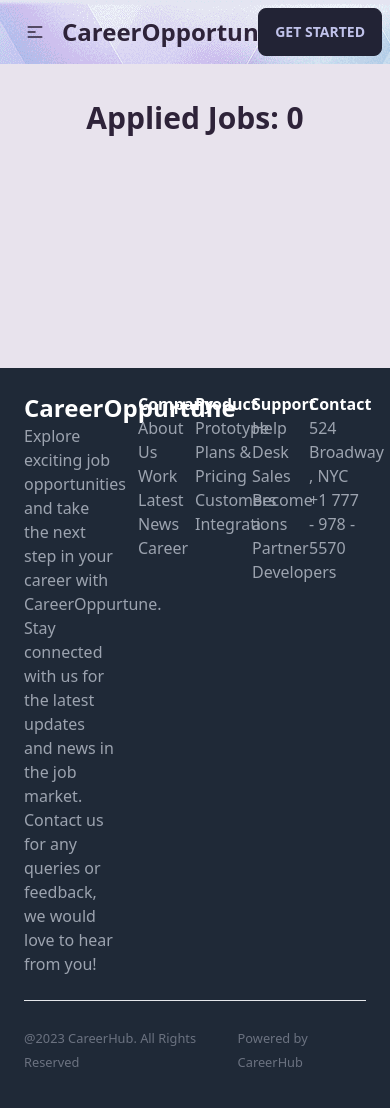
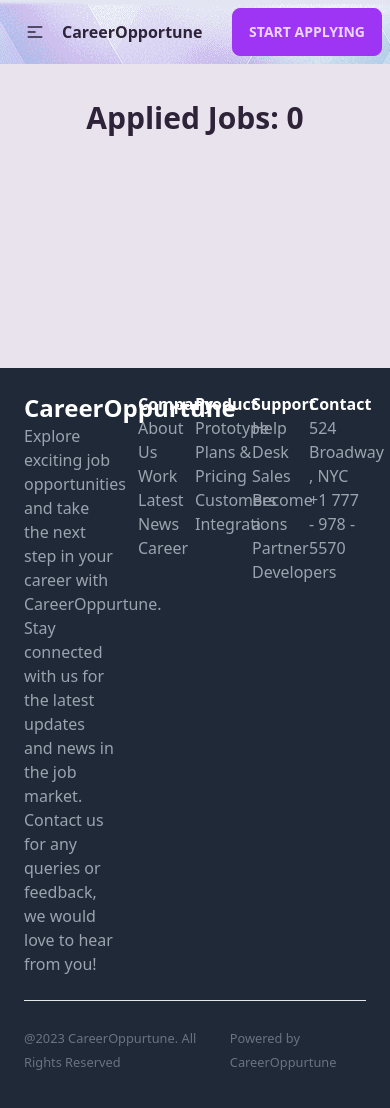
Before and after one commit to shojol021/CareerOpportune-a9, a React (Vite) app: page /jobs in a window 390 px wide. Built offline with nearby package versions, Linux system fonts and the light colour scheme.

Commit message:
making responsive, half done

```diff
--- a/src/ErrorPage.jsx
+++ b/src/ErrorPage.jsx
@@ -5,9 +5,6 @@
     const errorMsg = useRouteError()
     const loc = useLocation();
     const errorMsg2 = loc.state?.error || 'An error occurred.'
-    console.log(loc);
-
-    console.log(errorMsg);
     return (
         <div>
             <div className="flex flex-col items-center justify-center h-screen bg-gray-100">
--- a/src/components/AppliedJobs.jsx
+++ b/src/components/AppliedJobs.jsx
@@ -6,7 +6,6 @@
 
 const AppliedJobs = () => {
     const appliedJobs = useLoaderData();
-    console.log(appliedJobs)
     return (
         <div>
             <div className='m-9'>
--- a/src/components/Category.jsx
+++ b/src/components/Category.jsx
@@ -9,11 +9,11 @@
             .then(info => setData(info))
     }, [])
     return (
-        <div className='m-9'>
+        <div className='m-9 pt-9'>
             <div className='text-center'>
                 <h2 className='text-3xl font-bold text-gray-800'>Job Category List</h2>
                 <p className='font-light'>Explore thousands of job opportunities with all the information you need. Its your future</p>
-                <div className='flex text-start justify-between w-2/3 mx-auto my-9 pb-9'>
+                <div className=' grid sm:grid-cols-2 md:grid-cols-4 md:w-2/3 mx-auto my-9 pb-9'>
                     {
                         data.map((job, index) => <CategoryJobs
                         key={index}
@@ -21,6 +21,7 @@
                     }
                 </div>
             </div>
+            <hr className='border-solid border-gray-300 w-2/3 mx-auto'/>
         </div>
     );
 };
--- a/src/components/CategoryJobs.jsx
+++ b/src/components/CategoryJobs.jsx
@@ -3,8 +3,8 @@
 const CategoryJobs = ({job}) => {
     const {logoUrl, jobType, vacancies} = job;
     return (
-        <div>
-            <img className='w-16 h-16 border border-sky-300 hover:border-purple-500 rounded-md' src={logoUrl} alt="" />
+        <div className='md:text-start mx-auto mb-5'>
+            <img className='w-16 h-16 border border-sky-300 hover:border-purple-500 rounded-md mx-auto md:mx-0' src={logoUrl} alt="" />
             <h3 className='font-bold text-sky-600'>{jobType}</h3>
             <p className='font-light'>{vacancies} Jobs Available</p>
         </div>
--- a/src/components/Featured.jsx
+++ b/src/components/Featured.jsx
@@ -17,10 +17,10 @@
 
     return (
 
-        <div className='m-9'>
+        <div className='m-9 p-9'>
             <h2 className='text-3xl font-bold  text-gray-800 text-center'>Featured Jobs</h2>
             <p className='font-light text-center'>Explore thousands of job opportunities with all the information you need. Its your future</p>
-            <div className='grid lg:grid-cols-2 m-9'>
+            <div className='grid lg:grid-cols-2 gap-5 md:m-9'>
                 {
                     featured.slice(0, showAll ? 8 : 4).map(job => <FeaturedJobs
                         key={job.id}
--- a/src/components/FeaturedJobs.jsx
+++ b/src/components/FeaturedJobs.jsx
@@ -11,7 +11,7 @@
     }
 
     return (
-        <div className='m-3 border-solid border border-sky-300 hover:border-purple-400 rounded-lg bg-gradient-to-br from-sky-200  to-purple-200 p-3'>
+        <div className='md:m-3 p-3 border-solid border border-sky-300 hover:border-purple-400 rounded-lg bg-gradient-to-br from-sky-200  to-purple-200'>
             <img className='w-24 mb-3 rounded-md' src={logoUrl} alt="" />
             <h3 className='text-2xl font-bold'>{jobType}</h3>
             <p className='text-gray-500 mb-3'>{companyName}</p>
--- a/src/components/Footer.jsx
+++ b/src/components/Footer.jsx
@@ -44,8 +44,8 @@
                 </div>
             </div>
             <div className='flex justify-between mx-6 pb-9 text-gray-500'>
-                <h3><small>@2023 CareerHub. All Rights Reserved</small></h3>
-                <h3><small>Powered by CareerHub</small></h3>
+                <h3><small>@2023 CareerOppurtune. All Rights Reserved</small></h3>
+                <h3><small>Powered by CareerOppurtune</small></h3>
             </div>
         </div>
     );
--- a/src/components/Header.jsx
+++ b/src/components/Header.jsx
@@ -36,7 +36,7 @@
                     <li className='me-5'><NavLink to='blogs' className={({ isActive }) => (isActive ? 'active' : 'default')}>Blog</NavLink></li>
                     </ul>
                 </div>
-                <Link to='/'><h1 className='text-2xl font-bold'>CareerOpportune</h1></Link>
+                <Link to='/'><h1 className='md:text-2xl font-bold'>CareerOpportune</h1></Link>
             </div>
             <div className="navbar-center hidden lg:flex">
                 <ul className="menu menu-horizontal px-1">
@@ -47,7 +47,7 @@
                 </ul>
             </div>
             <div className="navbar-end">
-                <a className="btn">Get started</a>
+                <a className="btn btn-primary">Start Applying</a>
             </div>
         </nav>
     );
--- a/src/components/Hero.jsx
+++ b/src/components/Hero.jsx
@@ -4,7 +4,8 @@
 
 const Hero = () => {
     return (
-        <div className='flex flex-col-reverse md:flex-row justify-between items-center m-9'>
+        <div className='m-9'>
+            <div className='flex flex-col-reverse md:flex-row justify-between items-center mb-9 pb-9'>
                 <div className='flex flex-col justify-center md:w-1/2'>
                     <h2 className='text-7xl font-bold text-gray-700 w-10/12'>One Step Closer To Your <span className='text-primary'>Dream Job</span></h2>
                     <p className='w-3/4 font-light my-3'>Explore thousands of job opportunities with all the information you need. Its your future. Come find it. Manage all your job application from start to finish.</p>
@@ -15,6 +16,8 @@
                     <Lottie animationData={hiring} loop={true} />
                 </div>
             </div>
+            <hr className='border-solid border-gray-300 w-2/3 mx-auto' />
+        </div>
 
     );
 };
--- a/src/utilities.js
+++ b/src/utilities.js
@@ -8,7 +8,7 @@
     if (storedJobs) {
         const isExist = storedJobs.find(findJob => findJob.id === job.id)
         if (!isExist) {
-            toast("Congratulation! You have applied for the job successfully");
+            toast("Congratulation! You have applied for the job successfully!");
             appliedJobs.push(...storedJobs, job)
             localStorage.setItem('applied-jobs', JSON.stringify(appliedJobs))
         }
@@ -17,7 +17,7 @@
         }
     }
     else {
-        toast("Congratulation! You have applied for the job successfully");
+        toast("Congratulation! You have applied for the job successfully!");
         appliedJobs.push(job)
         localStorage.setItem('applied-jobs', JSON.stringify(appliedJobs))
     }
```
Lines whose indentation alone changed are shown as unchanged.
